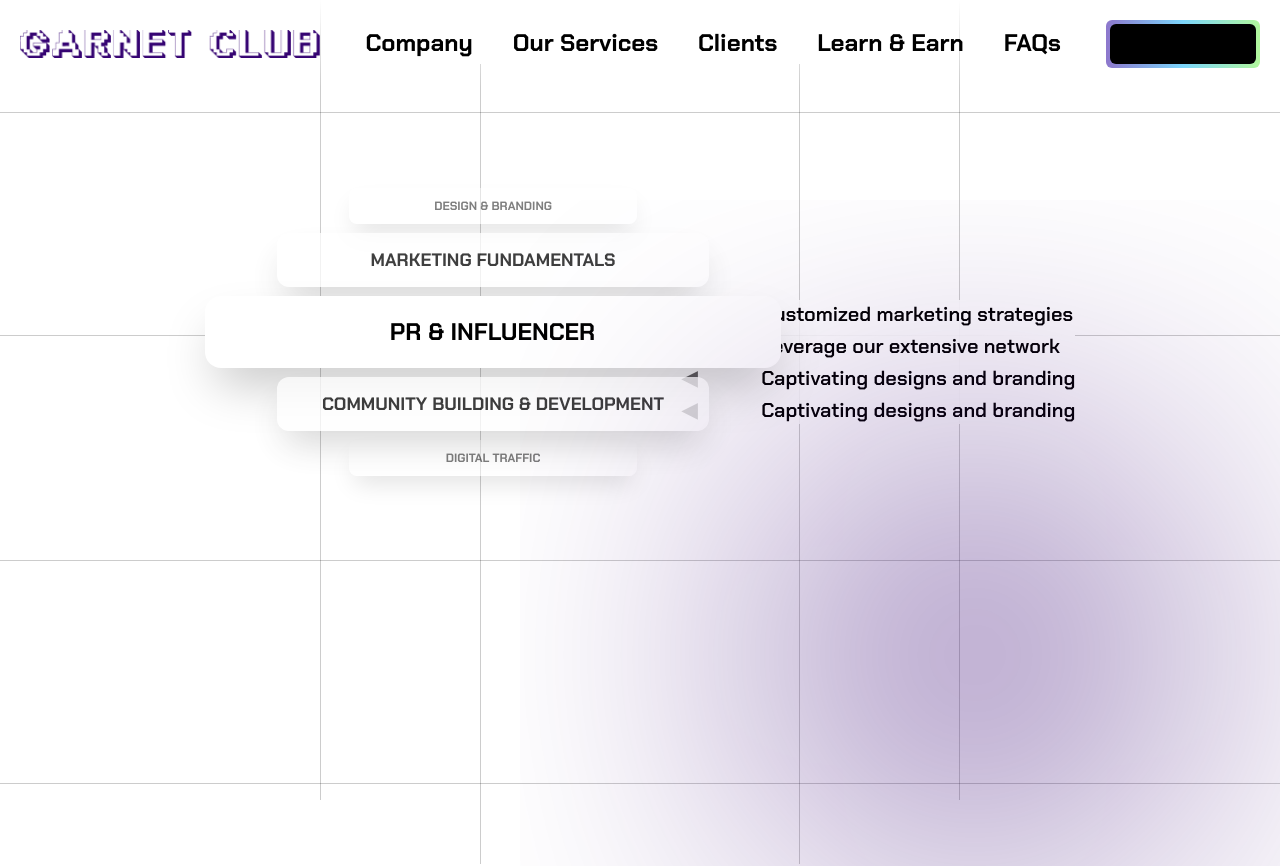
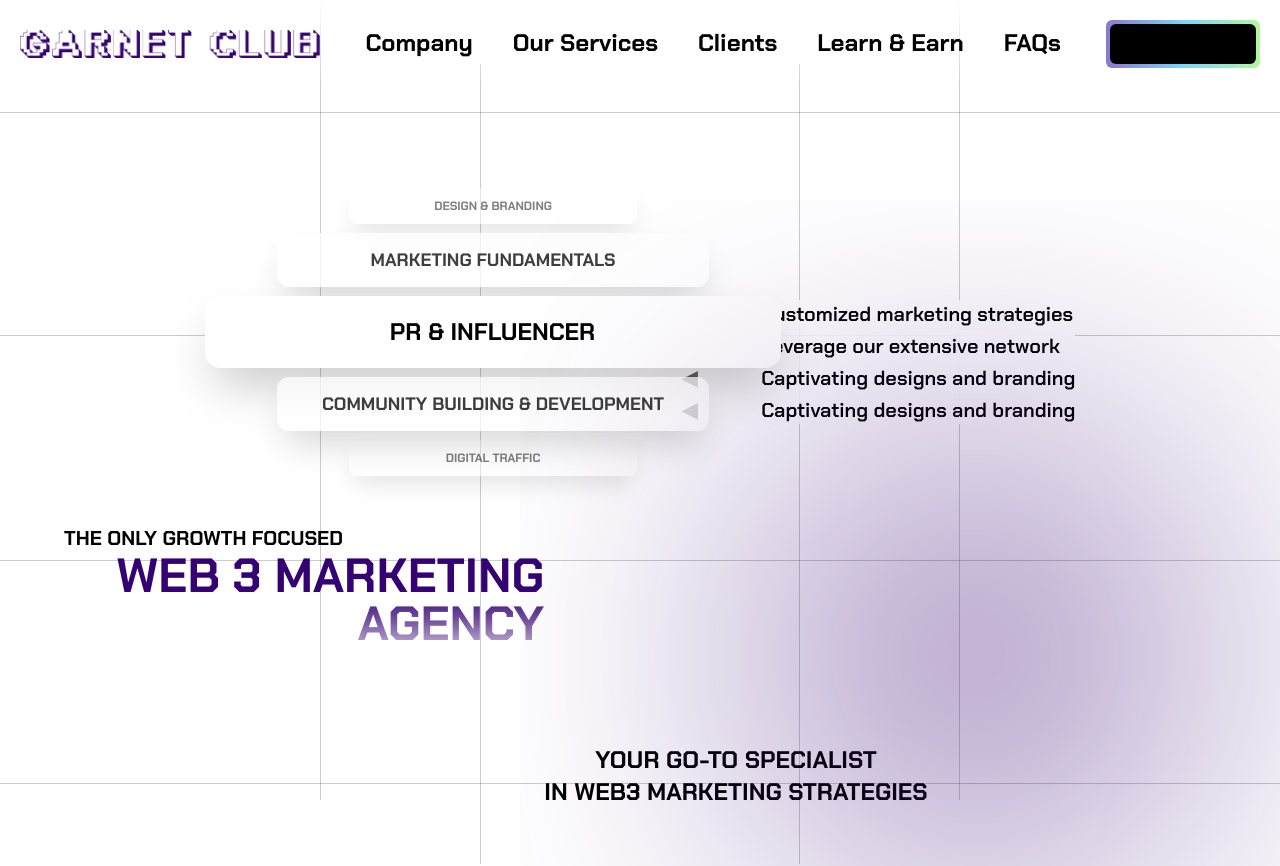
Before and after one commit to notnotrachit/garnet, a Next.js app: page / in a window 1280 px wide. Shown: the top 866 px of the page. Built offline with nearby package versions, Linux system fonts and the light colour scheme.

Commit message:
added title text

```diff
--- a/app/page.tsx
+++ b/app/page.tsx
@@ -61,6 +61,15 @@ export default function Home() {
           </defs>
         </svg>
       </div>
+      <div className="uppercase text-black mt-24 font-bold ml-16 text-xl">
+        <div>The only growth focused</div>
+        <div className="bg-gradient-to-b from-[#340272] from-40% via-[#714E9C] via-58%  to-[#C1B2D4] bg-clip-text text-5xl font-bold text-transparent w-[30rem] text-right">
+          WEB 3 MARKETING
+          <br />
+          AGENCY
+        </div>
+        <div className="w-[36rem] text-center mt-24 ml-96 text-2xl">Your go-to specialist<br/>in web3 marketing strategies</div>
+      </div>
     </div>
   );
 }
```
